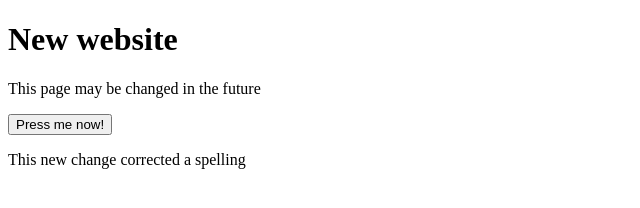
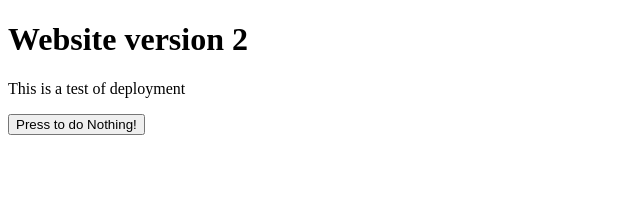
Before and after one commit to Betongklumpen/Uppg3, a plain HTML site: page index.html in a window 1280 px wide. Shown: the whole page, without its empty margins (0-640 px from the left). Drawn offline with Linux system fonts and the light colour scheme.

Commit message:
version 2

```diff
--- a/index.html
+++ b/index.html
@@ -6,11 +6,11 @@
     <title>Document</title>
 </head>
 <body>
-    <h1>New website</h1>
-    <p>This page may be changed in the future</p>
-    <button>Press me now!</button>
+    <h1>Website version 2</h1>
+    <p>This is a test of deployment</p>
+    <button>Press to do Nothing!</button>
 
-    <p>This new change corrected a spelling</p>
+
 
 </body>
 </html>
```
